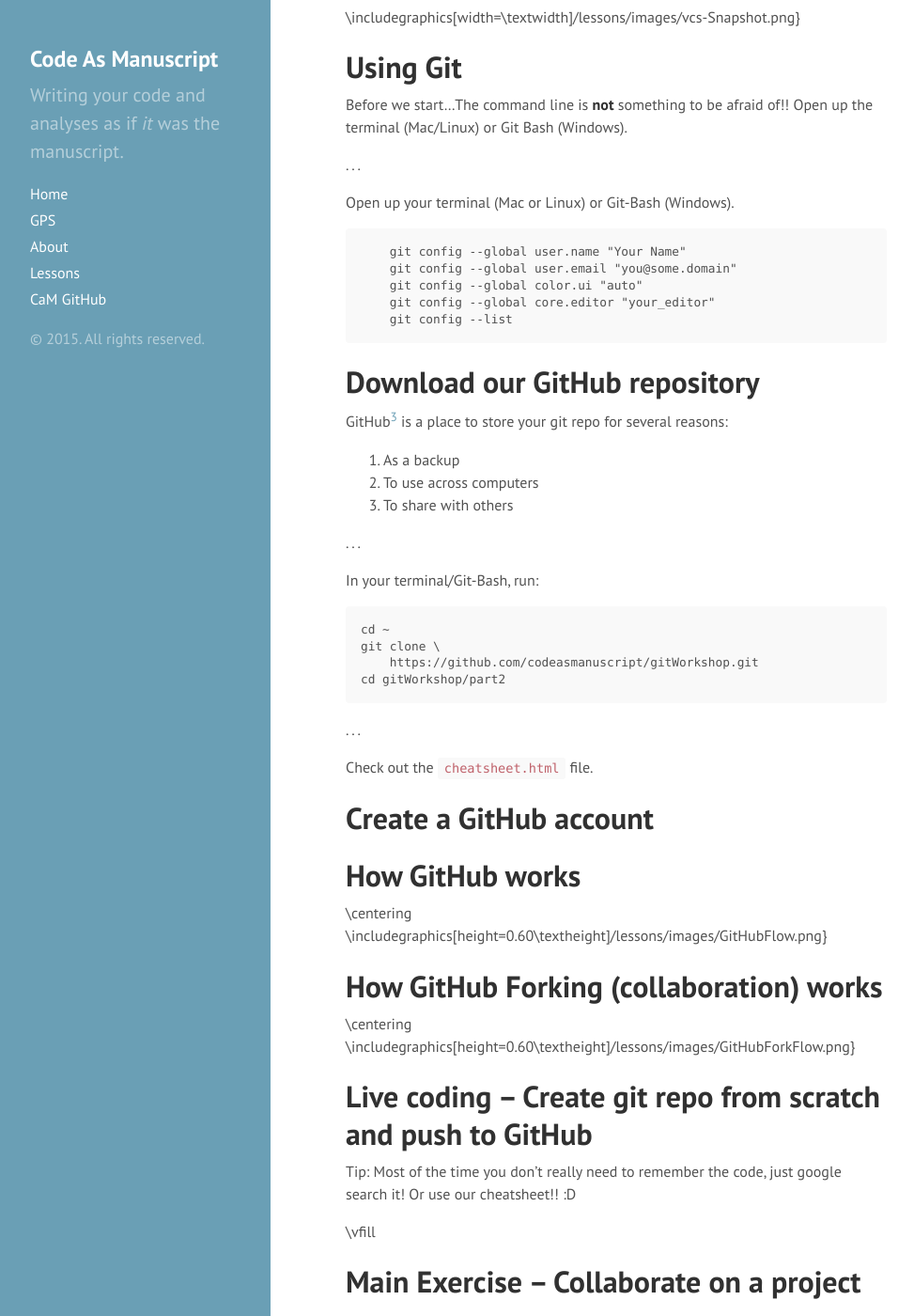
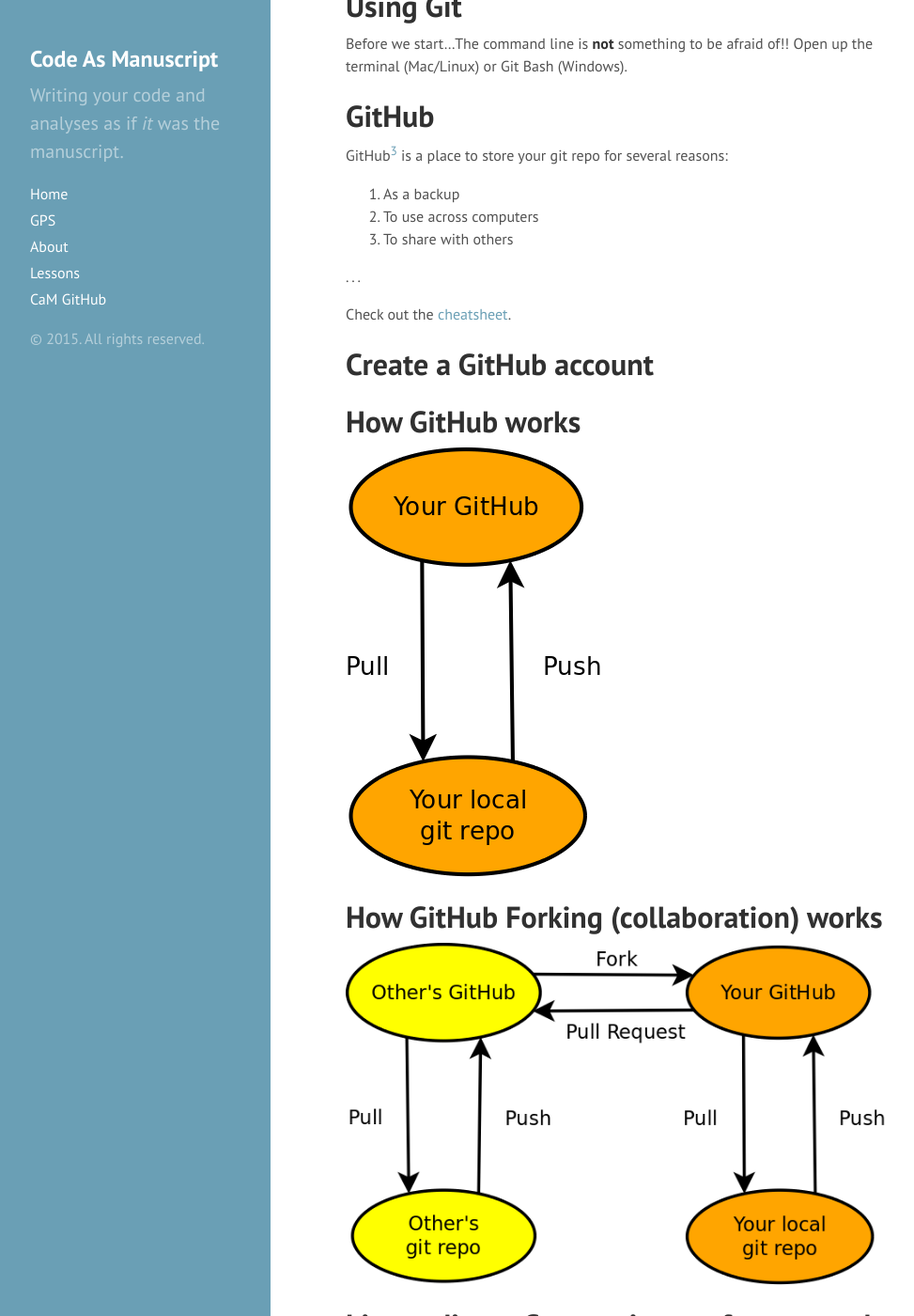
Before and after one commit to thesarahmeister/workshops, a Jekyll site: the page built from lessons/github/slides.md, in a window 1280 px wide and 1400 px high, scrolled down 1986 px. Shown: the whole window at 94% size, without its empty margins (0-973 px from the left). Built offline with Jekyll 4.4.1, drawn with Linux system fonts in a browser that asks for light colours; Markdown is read by kramdown in place of the engine named in the settings; some of the changed text lies outside the part shown.

Commit message:
Updated content from master

````diff
--- a/lessons/github/slides.md
+++ b/lessons/github/slides.md
@@ -26,16 +26,6 @@
 mimic what you may do in your day-to-day research activities, and show
 you how GitHub can be used for collaboration.
 
-# Caveat: We aren't here to teach statistics #
-
-Need help with stats? Use these resources!
-
-* U of T Statistical Consulting Services ([click here](http://www.utstat.toronto.edu/wordpress/?page_id=25))
-
-* <http://www.stackoverflow.com>
-
-* <http://stats.stackexchange.com>
-
 # Notes and help during this workshop #
 
 Go to this website:
@@ -51,7 +41,6 @@
 # What is version control[^gitvcs] (VC) #
 
 * Keeps a history of everything done in a folder
-* Like a big track changes or logbook (basic science)
 * Can revert to previous change, try new things out
 * Don't have to worry about losing what you wrote!
 
@@ -60,7 +49,6 @@
 ## Importance of VC! ##
 
 * Future of journals and retractions
-* Requests for data and code
 * Transparency, scientific rigor
 * Protect against accusations of fraud
 
@@ -70,7 +58,7 @@
 
 # Visualization of VC[^gitpic] #
 
-\includegraphics[width=\textwidth]{{{ site.url }}/lessons/images/vcs-Snapshot.png}
+![]({{ site.url }}/lessons/images/vcs-Snapshot.png)
 
 [^gitpic]: Taken from the Git site
     ([click here](http://git-scm.com/book/en/v2/Getting-Started-Git-Basics))
@@ -81,19 +69,7 @@
 Before we start...The command line is **not** something to be afraid
 of!!  Open up the terminal (Mac/Linux) or Git Bash (Windows).
 
-. . .
-
-Open up your terminal (Mac or Linux) or Git-Bash (Windows).
-
-```
-    git config --global user.name "Your Name"
-    git config --global user.email "you@some.domain"
-    git config --global color.ui "auto"
-    git config --global core.editor "your_editor"
-    git config --list
-```
-
-# Download our GitHub repository #
+# GitHub #
 
 GitHub[^gitserver] is a place to store your git repo for several
 reasons:
@@ -104,41 +80,26 @@
 
 . . .
 
-In your terminal/Git-Bash, run:
-
-```
-cd ~
-git clone \
-    https://github.com/codeasmanuscript/gitWorkshop.git
-cd gitWorkshop/part2
-```
-
-. . .
-
-Check out the `cheatsheet.html` file.
+Check out the [cheatsheet](../cheatsheet).
 
 [^gitserver]: Or <http://BitBucket.org>
 
 # Create a GitHub account #
 
-# How GitHub works
+# How GitHub works #
 
-\centering
-\includegraphics[height=0.60\textheight]{{{ site.url }}/lessons/images/GitHubFlow.png}
+![]({{ site.url }}/lessons/images/GitHubFlow.png)
 
 # How GitHub Forking (collaboration) works
 
-\centering
-\includegraphics[height=0.60\textheight]{{{ site.url }}/lessons/images/GitHubForkFlow.png}
+![]({{ site.url }}/lessons/images/GitHubForkFlow.png)
 
 # Live coding -- Create git repo from scratch and push to GitHub #
 
 Tip: Most of the time you don't really need to remember the code, just
-google search it!  Or use our cheatsheet!! :D
+google search it!  Or use our [cheatsheet](../cheatsheet)!! :D
 
-\vfill
-
-# Main Exercise -- Collaborate on a project #
+# Optional exercise -- Collaborate on a project #
 
 . . .
 
````
Also changed, not shown: other parts of lessons/github/slides.md (+1 -1 lines), 1 other file.
